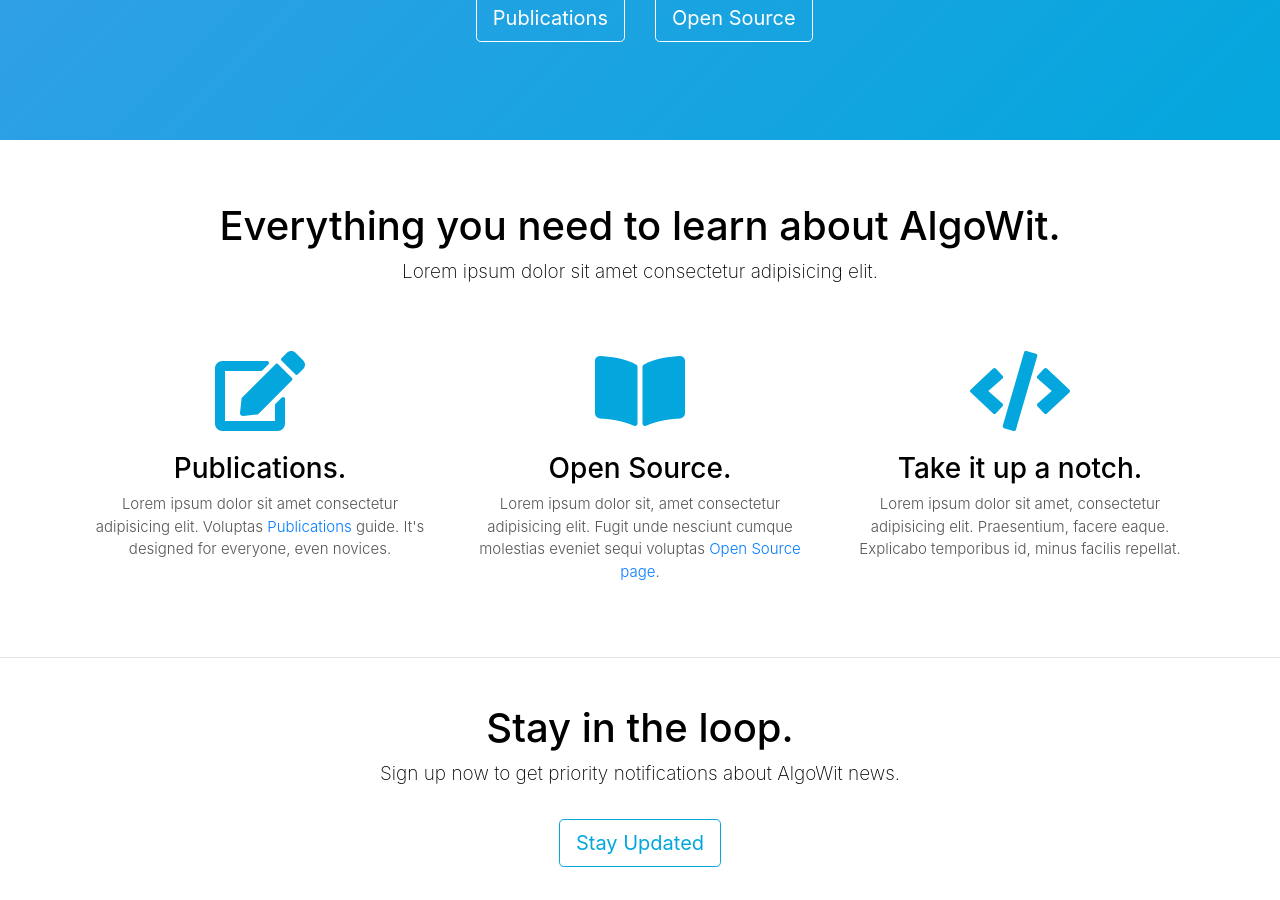
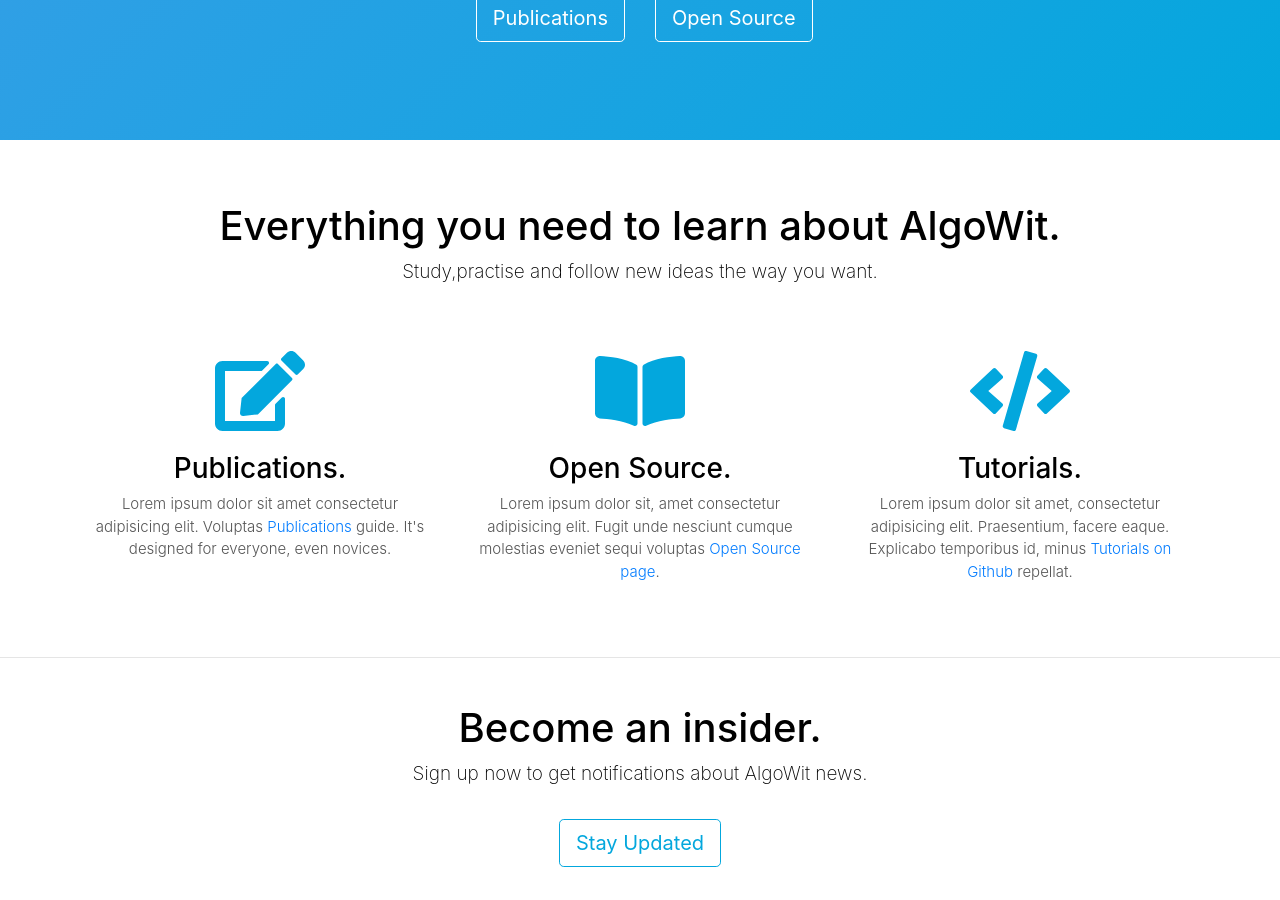
Before and after one commit to gmoraitis/algowit.github.io, a Jekyll site: the page built from index.html, in a window 1280 px wide and 900 px high, scrolled down 889 px. Built offline with Jekyll 4.4.1, drawn with Linux system fonts in a browser that asks for light colours; comment, search, counter and statistics services are not loaded.

Commit message:
Small changes in main page text and also adding a link for tutorials

```diff
--- a/index.html
+++ b/index.html
@@ -50,7 +50,7 @@
   <div class="container">
     <div class="md-guide-feature">
       <h1 class="no-anchor">Everything you need to learn about AlgoWit.</h1>
-      <p class="lead" style="margin-bottom: 60px">Lorem ipsum dolor sit amet consectetur adipisicing elit.</p>
+      <p class="lead" style="margin-bottom: 60px">Study,practise and follow new ideas the way you want.</p>
       <div class="row">
         <div class="col-sm-4">
           <div class="icon">
@@ -72,9 +72,9 @@
           <div class="icon">
             <i class="fas fa-code"></i>
           </div>
-          <h3 class="no-anchor">Take it up a notch.</h3>
+          <h3 class="no-anchor">Tutorials.</h3>
           <p>Lorem ipsum dolor sit amet, consectetur adipisicing elit. Praesentium, facere eaque. Explicabo temporibus
-            id, minus facilis repellat.</p>
+            id, minus <a href="https://github.com/AlgoWit/tutorials">Tutorials on Github</a> repellat.</p>
         </div>
       </div>
     </div>
@@ -82,8 +82,8 @@
   <hr>
   <div class="container">
     <div class="md-guide-feature">
-      <h1 class="no-anchor">Stay in the loop.</h1>
-      <p class="lead">Sign up now to get priority notifications about AlgoWit news.</p>
+      <h1 class="no-anchor">Become an insider.</h1>
+      <p class="lead">Sign up now to get notifications about AlgoWit news.</p>
       <br />
       <a class="btn btn-default btn-lg" href="https://tinyletter.com/markdownguide" style="margin-top: -10px">Stay
         Updated</a>
```
